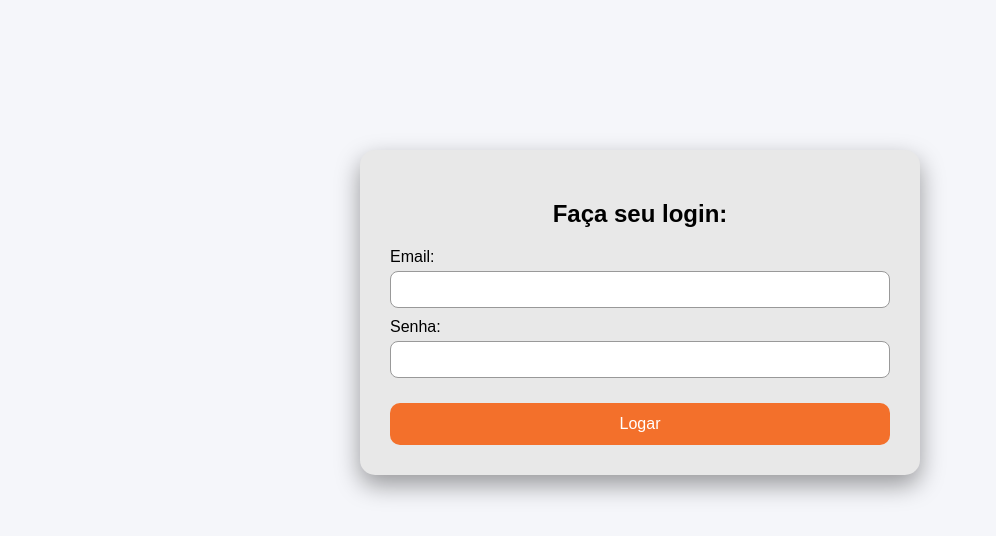
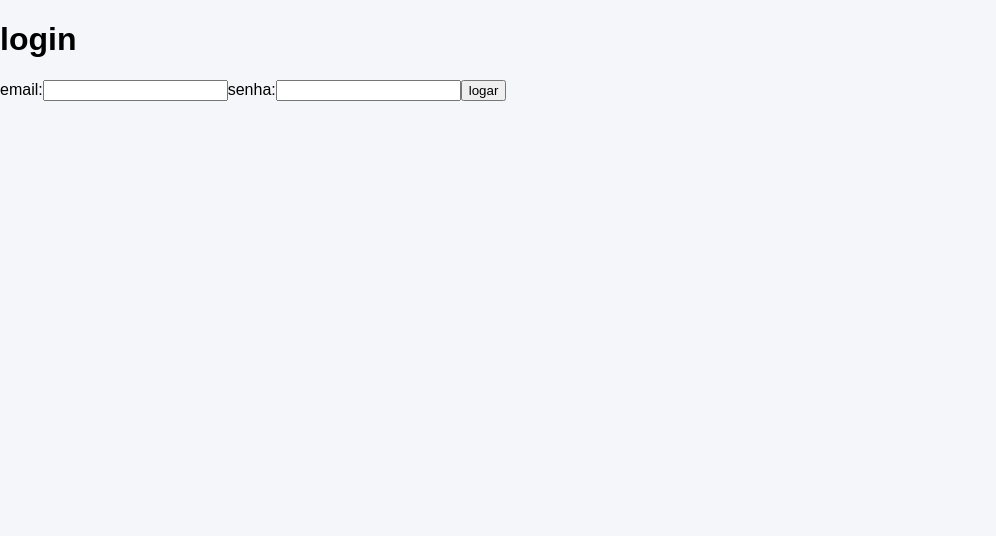
Before and after one commit to gabrielpassos2008/curso-React, a React (Create React App) app in the folder primeiro-react/: page / in a window 1280 px wide. Shown: the top 536 px of the page, without its empty margins (0-996 px from the left). Built offline with nearby package versions, Linux system fonts and the light colour scheme.

Commit message:
- ajuste para parar de dar erro.

```diff
--- a/primeiro-react/src/App.js
+++ b/primeiro-react/src/App.js
@@ -1,11 +1,11 @@
 import './App.css'
 import ConteinerLogin from './components/conteiner/ConteinerLogin';
-
+import FormTest from "./components/FormTest"
 function App() {
   return (
-    <div className="App">
-      <ConteinerLogin></ConteinerLogin>
-    </div>
+    <>
+      <FormTest></FormTest>
+    </>
   );
 }
 
--- a/primeiro-react/src/components/form/FormLogin.js
+++ b/primeiro-react/src/components/form/FormLogin.js
@@ -1,14 +1,10 @@
 import Botao from "../botao/Botao"
 import Input from "../input/Input";
-import styles from "./formLogin.module.css"
-import {useState} from "react"
+//import styles from "./formLogin.module.css"
+
 function FormLogin() {
 
-    const [nome, setNome] = useState()
-    const [senha, setSenha] = useState()
 
-    console.log(senha)
-    console.log(nome)
     return (
         <>
             <form>
```
Also changed, not shown: primeiro-react/src/components/form/formLogin.module.txt (renamed from primeiro-react/src/components/form/formLogin.module.css).
